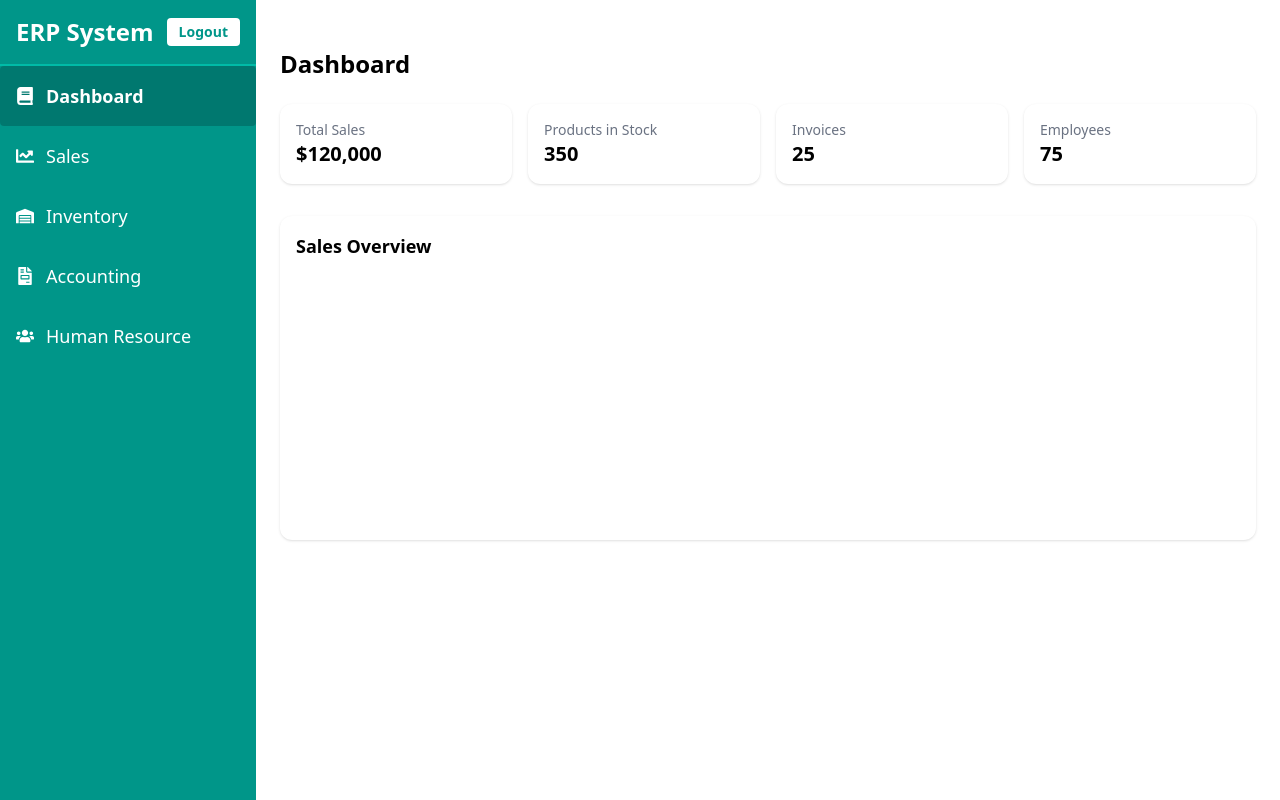
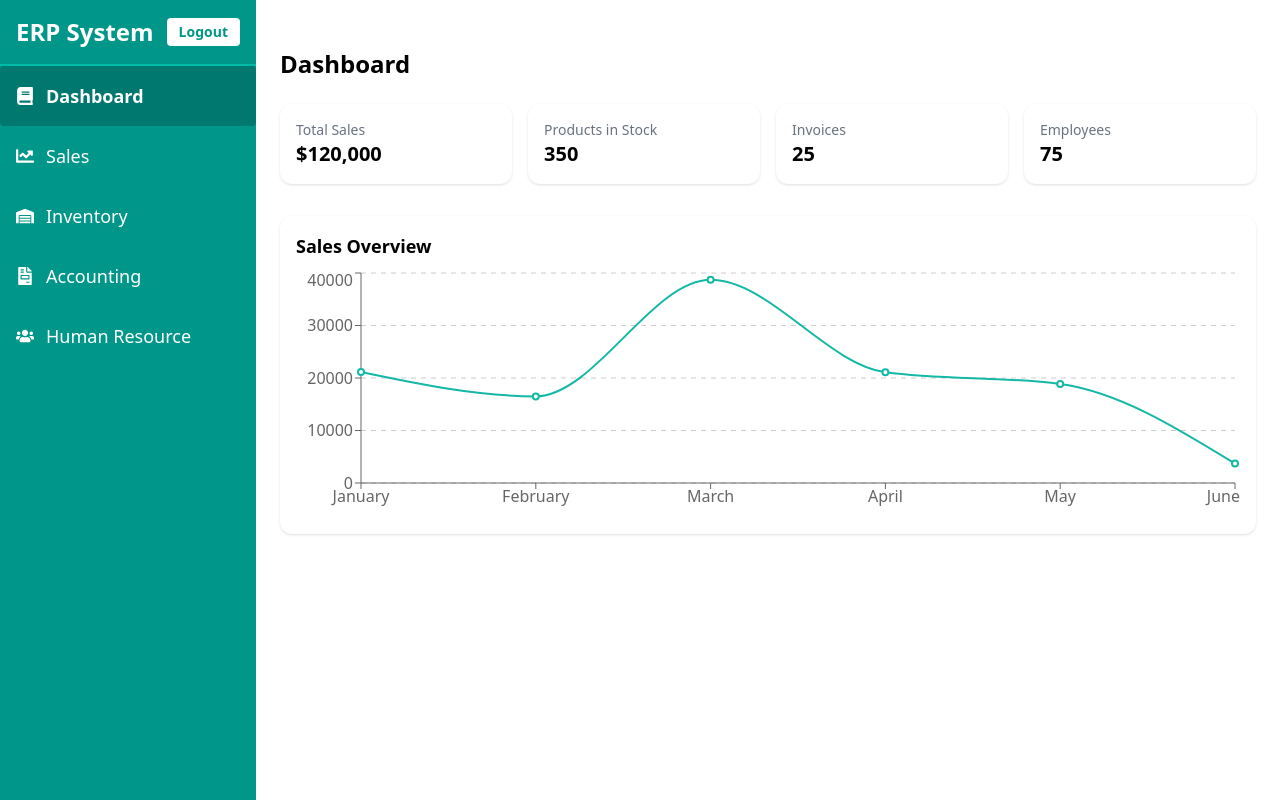
Before and after one commit to khaledradwan96/erp-system, a React (Vite) app: page /dashboard in a window 1280 px wide. Built offline with nearby package versions, Linux system fonts and the light colour scheme; sample sign-in values are in the browser's storage.

Commit message:
create dataFunctions.js for functions

```diff
--- a/package.json
+++ b/package.json
@@ -17,6 +17,7 @@
     "react-dom": "^19.1.0",
     "react-icons": "^5.5.0",
     "react-router-dom": "^7.7.1",
+    "recharts": "^3.1.0",
     "tailwindcss": "^4.1.11"
   },
   "devDependencies": {
--- a/src/App.jsx
+++ b/src/App.jsx
@@ -6,6 +6,9 @@ import Dashboard from "./pages/Dashboard";
 import ProtectedRoute from "./components/ProtectedRoute";
 import Layout from "./components/Layout";
 import Sales from "./pages/Sales";
+import Inventory from "./pages/Inventory";
+import HR from "./pages/HR";
+import Accounting from "./pages/Accounting";
 
 function App() {
   return (
@@ -27,6 +30,9 @@ function App() {
           {/* === App Pages ===  */}
           <Route path="dashboard" element={<Dashboard />} />
           <Route path="sales" element={<Sales />} />
+          <Route path="inventory" element={<Inventory />} />
+          <Route path="hr" element={<HR />} />
+          <Route path="accounting" element={<Accounting />} />
 
           {/* === NotFound link ===  */}
           <Route path="*" element={<Navigate to="dashboard" replace />} />
--- a/src/components/Sidebar.jsx
+++ b/src/components/Sidebar.jsx
@@ -6,7 +6,6 @@ import {
   FaWarehouse,
   FaFileInvoice,
   FaUsers,
-  FaBars,
 } from "react-icons/fa";
 
 function Sidebar() {
@@ -15,7 +14,7 @@ function Sidebar() {
     { name: "Sales", path: "/sales", icon: <FaChartLine /> },
     { name: "Inventory", path: "/inventory", icon: <FaWarehouse /> },
     { name: "Accounting", path: "/accounting", icon: <FaFileInvoice /> },
-    { name: "Human Resource", path: "/human-resource", icon: <FaUsers /> },
+    { name: "Human Resource", path: "/hr", icon: <FaUsers /> },
   ];
 
   const navigate = useNavigate();
--- /dev/null
+++ b/src/data/dataFunctions.js
@@ -0,0 +1,31 @@
+// ===== dataFunctions.js =====
+import salesData from "./salesData";
+
+export const getTotalSales = () => {
+  return salesData.reduce((sum, sale) => sum + sale.price, 0);
+};
+
+export function getTotalTransactions() {
+  return salesData.length;
+}
+
+const monthFormatter = new Intl.DateTimeFormat("en-US", { month: "long" });
+
+export function getSalesByDate() {
+  const grouped = {};
+
+  salesData.forEach(({ date, price }) => {
+    const parsedDate = new Date(date);
+    const monthName = monthFormatter.format(parsedDate);
+
+    if (!grouped[monthName]) {
+      grouped[monthName] = 0;
+    }
+    grouped[monthName] += price;
+  });
+
+  return Object.entries(grouped).map(([month, total]) => ({
+    date: month,
+    total,
+  }));
+}
--- a/src/data/salesData.js
+++ b/src/data/salesData.js
@@ -1,44 +1,36 @@
 // ===== salesData.js =====
 // prettier-ignore
 const salesData = [
-  { id: 1, customer: "Khaled", product: "Keyboard", price: 500, invoiceNo: "INV-001", date: "2025-07-12" },
-  { id: 2, customer: "Ali", product: "Monitor", price: 3200, invoiceNo: "INV-002", date: "2025-07-13" },
-  { id: 3, customer: "Mona", product: "Mouse", price: 350, invoiceNo: "INV-003", date: "2025-07-13" },
-  { id: 4, customer: "Omar", product: "Headphones", price: 800, invoiceNo: "INV-004", date: "2025-07-14" },
-  { id: 5, customer: "Sara", product: "Chair", price: 1800, invoiceNo: "INV-005", date: "2025-07-14" },
-  { id: 6, customer: "Mostafa", product: "Laptop", price: 14500, invoiceNo: "INV-006", date: "2025-07-15" },
-  { id: 7, customer: "Aya", product: "Desk", price: 2500, invoiceNo: "INV-007", date: "2025-07-15" },
-  { id: 8, customer: "Nour", product: "Camera", price: 7000, invoiceNo: "INV-008", date: "2025-07-16" },
-  { id: 9, customer: "Hassan", product: "Printer", price: 2200, invoiceNo: "INV-009", date: "2025-07-16" },
-  { id: 10, customer: "Reem", product: "Scanner", price: 1600, invoiceNo: "INV-010", date: "2025-07-16" },
-  { id: 11, customer: "Ehab", product: "Monitor", price: 3200, invoiceNo: "INV-011", date: "2025-07-16" },
-  { id: 12, customer: "Kareem", product: "TV", price: 9000, invoiceNo: "INV-012", date: "2025-07-17" },
-  { id: 13, customer: "Noha", product: "Smartphone", price: 11000, invoiceNo: "INV-013", date: "2025-07-17" },
-  { id: 14, customer: "Hany", product: "Tablet", price: 8000, invoiceNo: "INV-014", date: "2025-07-17" },
-  { id: 15, customer: "Laila", product: "Router", price: 1200, invoiceNo: "INV-015", date: "2025-07-18" },
-  { id: 16, customer: "Walid", product: "Switch", price: 3000, invoiceNo: "INV-016", date: "2025-07-18" },
-  { id: 17, customer: "Sami", product: "Projector", price: 6500, invoiceNo: "INV-017", date: "2025-07-18" },
-  { id: 18, customer: "Layla", product: "SSD", price: 2000, invoiceNo: "INV-018", date: "2025-07-19" },
-  { id: 19, customer: "Huda", product: "HDD", price: 1500, invoiceNo: "INV-019", date: "2025-07-19" },
-  { id: 20, customer: "Ava Sky", product: "CPU", price: 9500, invoiceNo: "INV-020", date: "2025-07-12" },
-  { id: 21, customer: "Adam Cole", product: "RAM", price: 1600, invoiceNo: "INV-021", date: "2025-07-13" },
-  { id: 22, customer: "Noah Blue", product: "Motherboard", price: 4000, invoiceNo: "INV-022", date: "2025-07-13" },
-  { id: 23, customer: "Liam Storm", product: "Power Supply", price: 2500, invoiceNo: "INV-023", date: "2025-07-14" },
-  { id: 24, customer: "Emma Frost", product: "GPU", price: 13000, invoiceNo: "INV-024", date: "2025-07-14" },
-  { id: 25, customer: "Olivia Sky", product: "PC Case", price: 1800, invoiceNo: "INV-025", date: "2025-07-15" },
-  { id: 26, customer: "Sophia Vale", product: "Monitor Arm", price: 950, invoiceNo: "INV-026", date: "2025-07-15" },
-  { id: 27, customer: "James Light", product: "Docking Station", price: 3100, invoiceNo: "INV-027", date: "2025-07-16" },
-  { id: 28, customer: "Mia Rose", product: "Microphone", price: 1200, invoiceNo: "INV-028", date: "2025-07-16" },
-  { id: 29, customer: "Lucas North", product: "Webcam", price: 750, invoiceNo: "INV-029", date: "2025-07-16" },
-  { id: 30, customer: "Isla West", product: "Speaker", price: 1750, invoiceNo: "INV-030", date: "2025-07-16" }
+  { id: 1, customer: "Khaled", product: "Keyboard", price: 500, invoiceNo: "INV-001", date: "2025-01-12" },
+  { id: 2, customer: "Ali", product: "Monitor", price: 3200, invoiceNo: "INV-002", date: "2025-01-13" },
+  { id: 3, customer: "Mona", product: "Mouse", price: 350, invoiceNo: "INV-003", date: "2025-01-13" },
+  { id: 4, customer: "Omar", product: "Headphones", price: 800, invoiceNo: "INV-004", date: "2025-01-14" },
+  { id: 5, customer: "Sara", product: "Chair", price: 1800, invoiceNo: "INV-005", date: "2025-01-14" },
+  { id: 6, customer: "Mostafa", product: "Laptop", price: 14500, invoiceNo: "INV-006", date: "2025-01-15" },
+  { id: 7, customer: "Aya", product: "Desk", price: 2500, invoiceNo: "INV-007", date: "2025-02-15" },
+  { id: 8, customer: "Nour", product: "Camera", price: 7000, invoiceNo: "INV-008", date: "2025-02-16" },
+  { id: 9, customer: "Hassan", product: "Printer", price: 2200, invoiceNo: "INV-009", date: "2025-02-16" },
+  { id: 10, customer: "Reem", product: "Scanner", price: 1600, invoiceNo: "INV-010", date: "2025-02-16" },
+  { id: 11, customer: "Ehab", product: "Monitor", price: 3200, invoiceNo: "INV-011", date: "2025-02-16" },
+  { id: 12, customer: "Kareem", product: "TV", price: 9000, invoiceNo: "INV-012", date: "2025-03-17" },
+  { id: 13, customer: "Noha", product: "Smartphone", price: 11000, invoiceNo: "INV-013", date: "2025-03-17" },
+  { id: 14, customer: "Hany", product: "Tablet", price: 8000, invoiceNo: "INV-014", date: "2025-03-17" },
+  { id: 15, customer: "Laila", product: "Router", price: 1200, invoiceNo: "INV-015", date: "2025-03-18" },
+  { id: 16, customer: "Walid", product: "Switch", price: 3000, invoiceNo: "INV-016", date: "2025-03-18" },
+  { id: 17, customer: "Sami", product: "Projector", price: 6500, invoiceNo: "INV-017", date: "2025-03-18" },
+  { id: 18, customer: "Layla", product: "SSD", price: 2000, invoiceNo: "INV-018", date: "2025-04-19" },
+  { id: 19, customer: "Huda", product: "HDD", price: 1500, invoiceNo: "INV-019", date: "2025-04-19" },
+  { id: 20, customer: "Ava Sky", product: "CPU", price: 9500, invoiceNo: "INV-020", date: "2025-04-12" },
+  { id: 21, customer: "Adam Cole", product: "RAM", price: 1600, invoiceNo: "INV-021", date: "2025-04-13" },
+  { id: 22, customer: "Noah Blue", product: "Motherboard", price: 4000, invoiceNo: "INV-022", date: "2025-04-13" },
+  { id: 23, customer: "Liam Storm", product: "Power Supply", price: 2500, invoiceNo: "INV-023", date: "2025-04-14" },
+  { id: 24, customer: "Emma Frost", product: "GPU", price: 13000, invoiceNo: "INV-024", date: "2025-05-14" },
+  { id: 25, customer: "Olivia Sky", product: "PC Case", price: 1800, invoiceNo: "INV-025", date: "2025-05-15" },
+  { id: 26, customer: "Sophia Vale", product: "Monitor Arm", price: 950, invoiceNo: "INV-026", date: "2025-05-15" },
+  { id: 27, customer: "James Light", product: "Docking Station", price: 3100, invoiceNo: "INV-027", date: "2025-05-16" },
+  { id: 28, customer: "Mia Rose", product: "Microphone", price: 1200, invoiceNo: "INV-028", date: "2025-06-16" },
+  { id: 29, customer: "Lucas North", product: "Webcam", price: 750, invoiceNo: "INV-029", date: "2025-06-16" },
+  { id: 30, customer: "Isla West", product: "Speaker", price: 1750, invoiceNo: "INV-030", date: "2025-06-16" }
 ];
 
-export const getTotalSales = () => {
-  return salesData.reduce((sum, sale) => sum + sale.price, 0);
-};
-
-export function getTotalTransactions() {
-  return salesData.length;
-}
-
 export default salesData;
--- a/src/pages/Dashboard.jsx
+++ b/src/pages/Dashboard.jsx
@@ -1,6 +1,15 @@
 // ===== Dashboard.jsx =====
 import React from "react";
-import { getTotalSales } from "../data/salesData";
+import { getTotalSales, getSalesByDate } from "../data/dataFunctions";
+import {
+  LineChart,
+  Line,
+  XAxis,
+  YAxis,
+  CartesianGrid,
+  Tooltip,
+  ResponsiveContainer,
+} from "recharts";
 
 function Dashboard() {
   const totalSales = getTotalSales();
@@ -19,7 +28,26 @@ function Dashboard() {
       {/* === Chart === */}
       <div className="bg-white rounded-xl shadow p-4">
         <h3 className="text-lg font-semibold mb-2">Sales Overview</h3>
-        <div className="h-64">{/* Placeholder for chart component */}</div>
+        <ResponsiveContainer width="100%" height={250}>
+          <LineChart data={getSalesByDate()}>
+            <CartesianGrid
+              stroke="#ccc"
+              strokeDasharray="5 5"
+              horizontal={true}
+              vertical={false}
+            />
+
+            <XAxis dataKey="date" />
+            <YAxis />
+            <Tooltip />
+            <Line
+              type="monotone"
+              dataKey="total"
+              stroke="#14b8a6"
+              strokeWidth={2}
+            />
+          </LineChart>
+        </ResponsiveContainer>
       </div>
     </div>
   );
--- a/src/pages/Sales.jsx
+++ b/src/pages/Sales.jsx
@@ -1,9 +1,7 @@
 // ===== Sales.jsx =====
 import React from "react";
-import salesData, {
-  getTotalSales,
-  getTotalTransactions,
-} from "../data/salesData";
+import salesData from "../data/salesData";
+import { getTotalSales, getTotalTransactions } from "../data/dataFunctions";
 
 function Sales() {
   const totalSales = getTotalSales();
```
Also changed, not shown: 1 other file (tests, documents, lock files or other folders).
